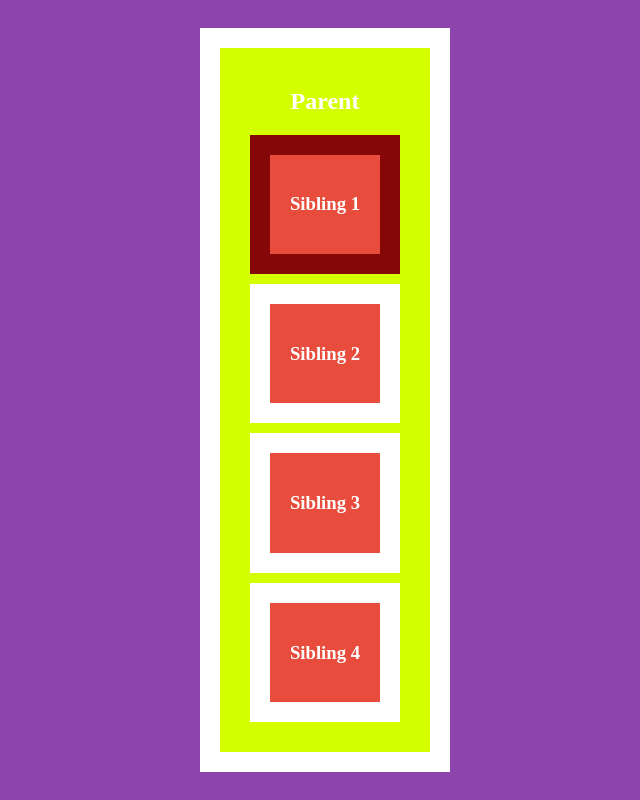
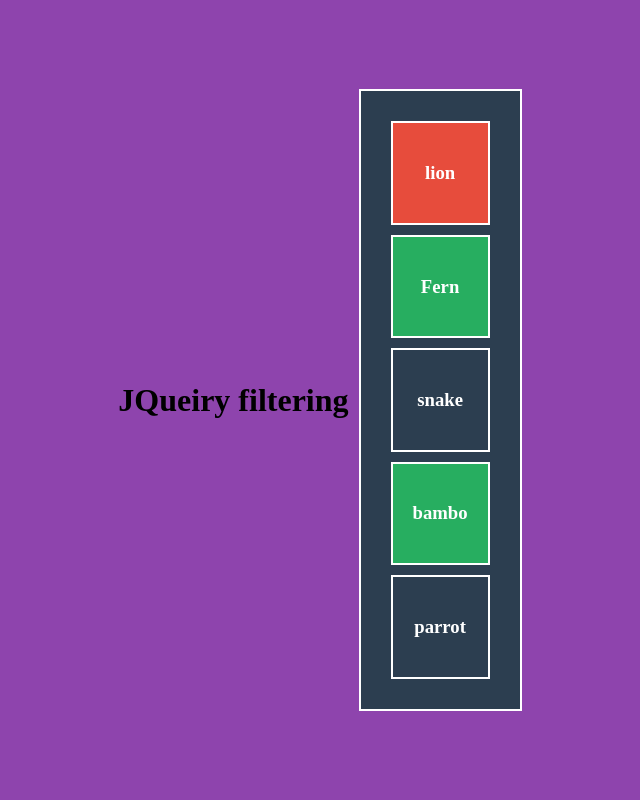
Before and after one commit to elmkalizineb/JS-JSQuiey_course-, a plain HTML site: page index.html in a window 1280 px wide. Shown: the whole page, without its empty margins (315-955 px from the left). Drawn offline with nearby package versions, Linux system fonts and the light colour scheme.

Commit message:
filtering

```diff
--- /dev/null
+++ b/filtering.js
@@ -0,0 +1,13 @@
+$(document).ready(
+    function(){
+        const animals = $('.animal');
+
+        const mammals = animals.filter('.mammal').css('background-color','#e74c3c');
+
+        const plants = $('.plant');
+
+        const tellPlants = plants.filter(function(){
+            return $(this).height() > 50;
+        }).css('background-color','#27ae60');
+    }
+);
--- a/index.html
+++ b/index.html
@@ -5,6 +5,8 @@
     <meta name="viewport" content="width=device-width, initial-scale=1.0">
     <title>JavaScript tutorial </title>
     <link rel="stylesheet" href="style.css">
+    <script src="https://code.jquery.com/jquery-3.6.0.min.js"></script>
+</body>
 </head>
 <body>
 
@@ -163,7 +165,7 @@
     </script>
      -->
 
-     <!-- <h1> JQuiry Siblings  - Element Kinship </h1> -->
+    <!-- <h1> JQuiry Siblings  - Element Kinship </h1>
 
      <div class="parent">
         <h2>Parent</h2>
@@ -184,7 +186,30 @@
         </div>
      </div>
 
-     <script src="https://code.jquery.com/jquery-3.6.0.min.js"></script>
-     <script src="jquery-siblings.js"></script>
-</body>
+     <script src="jquery-siblings.js"></script> -->
+
+     <h1> JQueiry filtering </h1>
+
+     <div class="jungle">
+        <div class="animal mammal">
+            <h3>lion</h3>
+        </div>
+        <div class="plant">
+            <h3>Fern</h3>
+        </div>
+        <div class="animal raptile">
+            <h3>snake</h3>
+        </div>
+
+        <div class="plant">
+            <h3>bambo</h3>
+        </div>
+
+        <div class="animal">
+            <h3>parrot</h3>
+        </div>
+
+     </div>
+     <script src="filtering.js"></script>
+
 </html>
--- a/style.css
+++ b/style.css
@@ -12,11 +12,20 @@ body{
     background-color: #8e44ad;
 }
 
-.parent , .sibling{
+/* .parent , .sibling{
     padding: 20px;
     margin: 10px;
     background-color: rgb(212, 255, 0);
     border: 20px solid #fff ;
     text-align: center;
     color: #ffff;
+} */
+
+.jungle , .animal , .plant{
+    padding: 20px;
+    margin: 10px;
+    background-color: #2c3e50;
+    border: 2px solid #fff;
+    text-align: center ;
+    color: #fff;
 }
```
